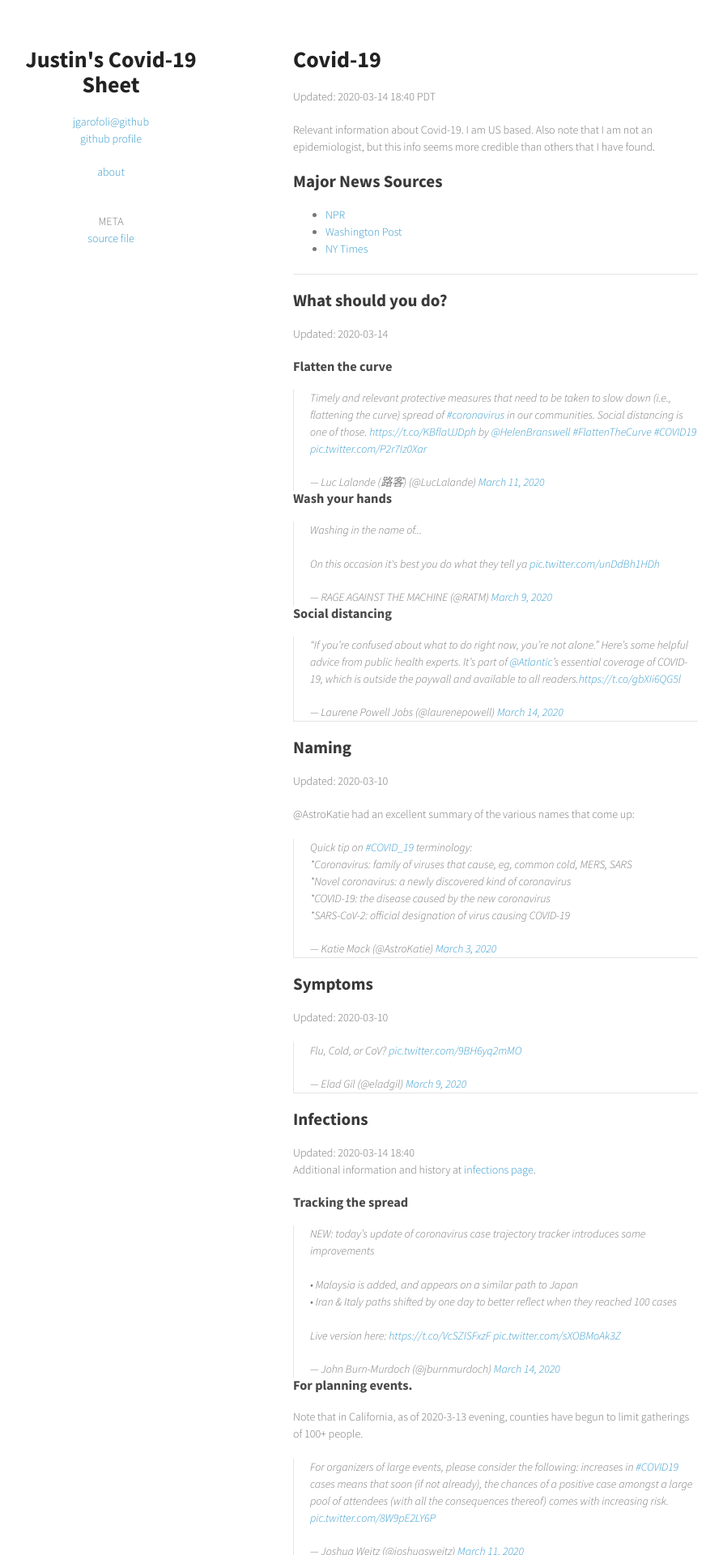
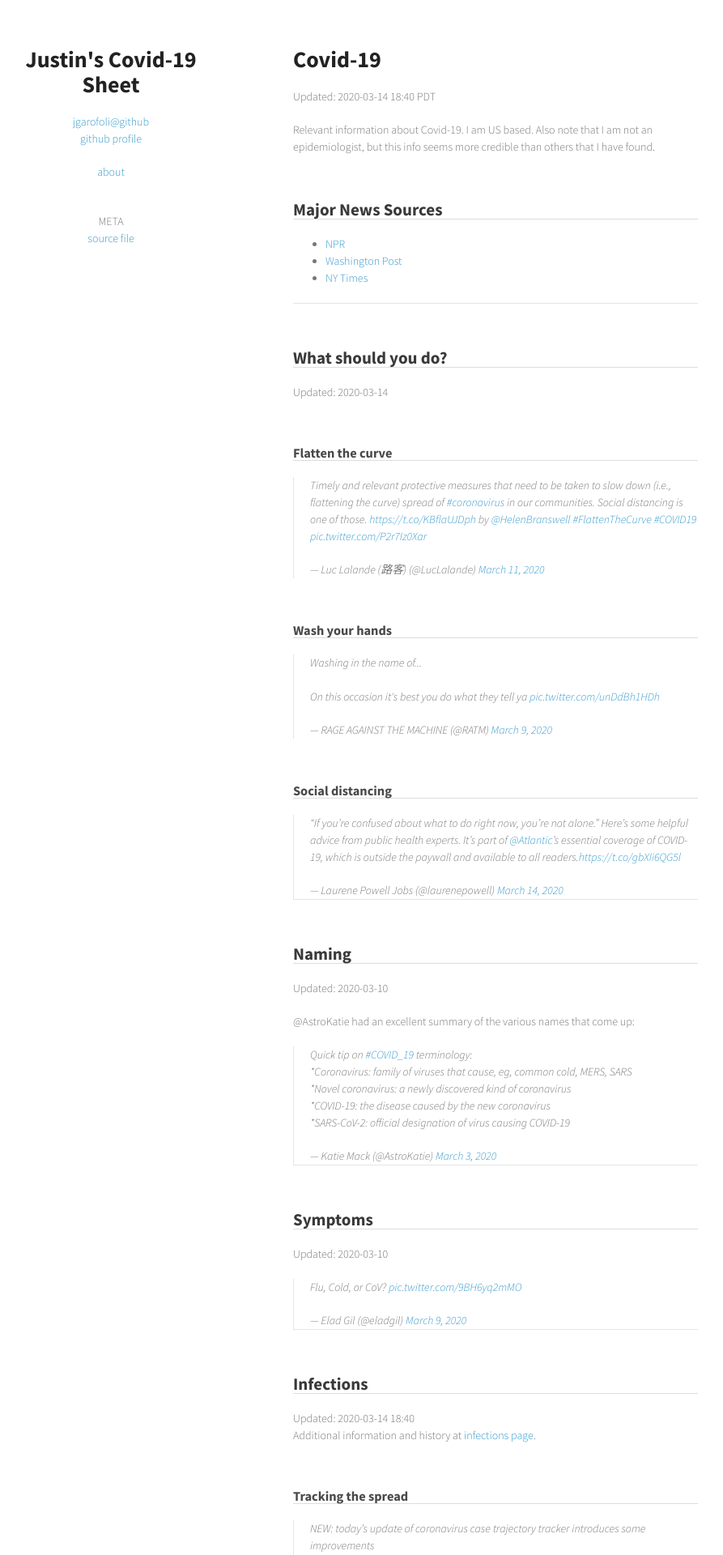
Before and after one commit to jgarofoli/jgarofoli.github.io, a Jekyll site: the page built from covid19/index.md, in a window 1280 px wide. Shown: the top 1920 px of the page at 81% size, without its empty margins (208-1101 px from the left). Built offline with Jekyll 4.4.1, drawn with Linux system fonts in a browser that asks for light colours; comment, search, counter and statistics services are not loaded.

Commit message:
Improve readability of the style

```diff
--- a/_layouts/covid.html
+++ b/_layouts/covid.html
@@ -36,6 +36,7 @@
 
             </header>
             <section>
+            <div class="covid">
 
             {{ content }}
 
@@ -45,6 +46,7 @@
             {{ page.changelog | markdownify }}
             {% endif %}
 
+            </div>
             </section>
             <footer>
             </footer>
--- a/covid19/index.md
+++ b/covid19/index.md
@@ -100,7 +100,7 @@ This is preliminary still, and doesn't necessarily give the full picture of who
 I have seen reports of many younger people in critical condition.
 I think the key thing to note here is that the preliminary mortality rate is 10-20x that of the flu for younger folks, and it is much higher for older people.
 
-<blockquote class="twitter-tweet"><p lang="en" dir="ltr">Share this with anyone who thinks they should still go to work when sick because &quot;the flu kills more people anyway&quot; <a href="https://t.co/Z7GqZahJmx">pic.twitter.com/Z7GqZahJmx</a></p>&mdash; Steve McCormick (@Quasilocal) <a href="https://twitter.com/Quasilocal/status/1238217740374151176?ref_src=twsrc%5Etfw">March 12, 2020</a></blockquote> <script async src="https://platform.twitter.com/widgets.js" charset="utf-8"></script>t
+<blockquote class="twitter-tweet"><p lang="en" dir="ltr">Share this with anyone who thinks they should still go to work when sick because &quot;the flu kills more people anyway&quot; <a href="https://t.co/Z7GqZahJmx">pic.twitter.com/Z7GqZahJmx</a></p>&mdash; Steve McCormick (@Quasilocal) <a href="https://twitter.com/Quasilocal/status/1238217740374151176?ref_src=twsrc%5Etfw">March 12, 2020</a></blockquote> <script async src="https://platform.twitter.com/widgets.js" charset="utf-8"></script>
 
 ---
 
--- a/stylesheets/styles.css
+++ b/stylesheets/styles.css
@@ -31,6 +31,11 @@ h1, h2, h3 {
 
 h1 {
   font-size:28px;
+}
+
+div.covid h2, h3, h4 {
+  margin-top: 55px;
+  border-bottom: 1px solid #ddd;
 }
 
 h2 {
```
